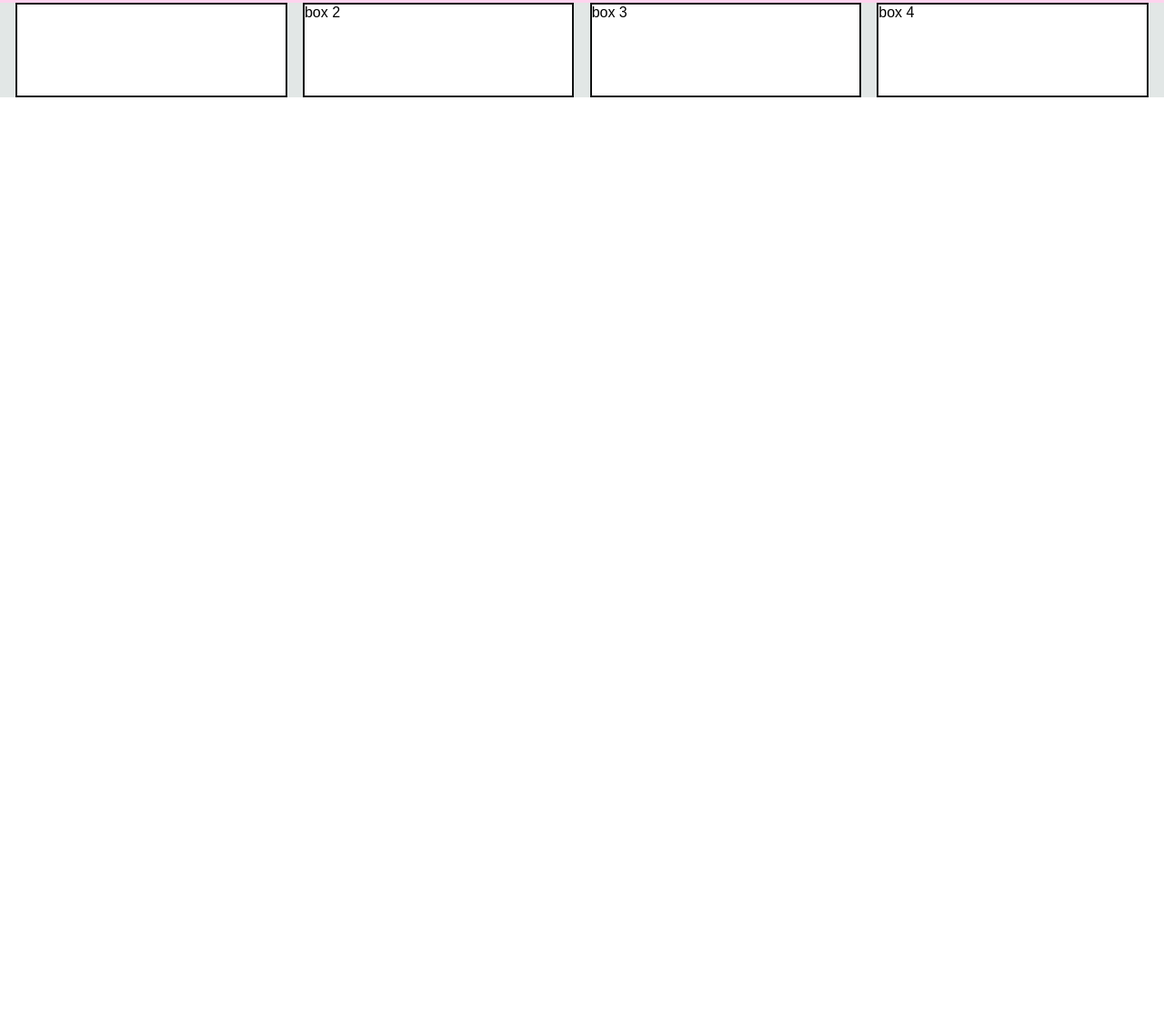
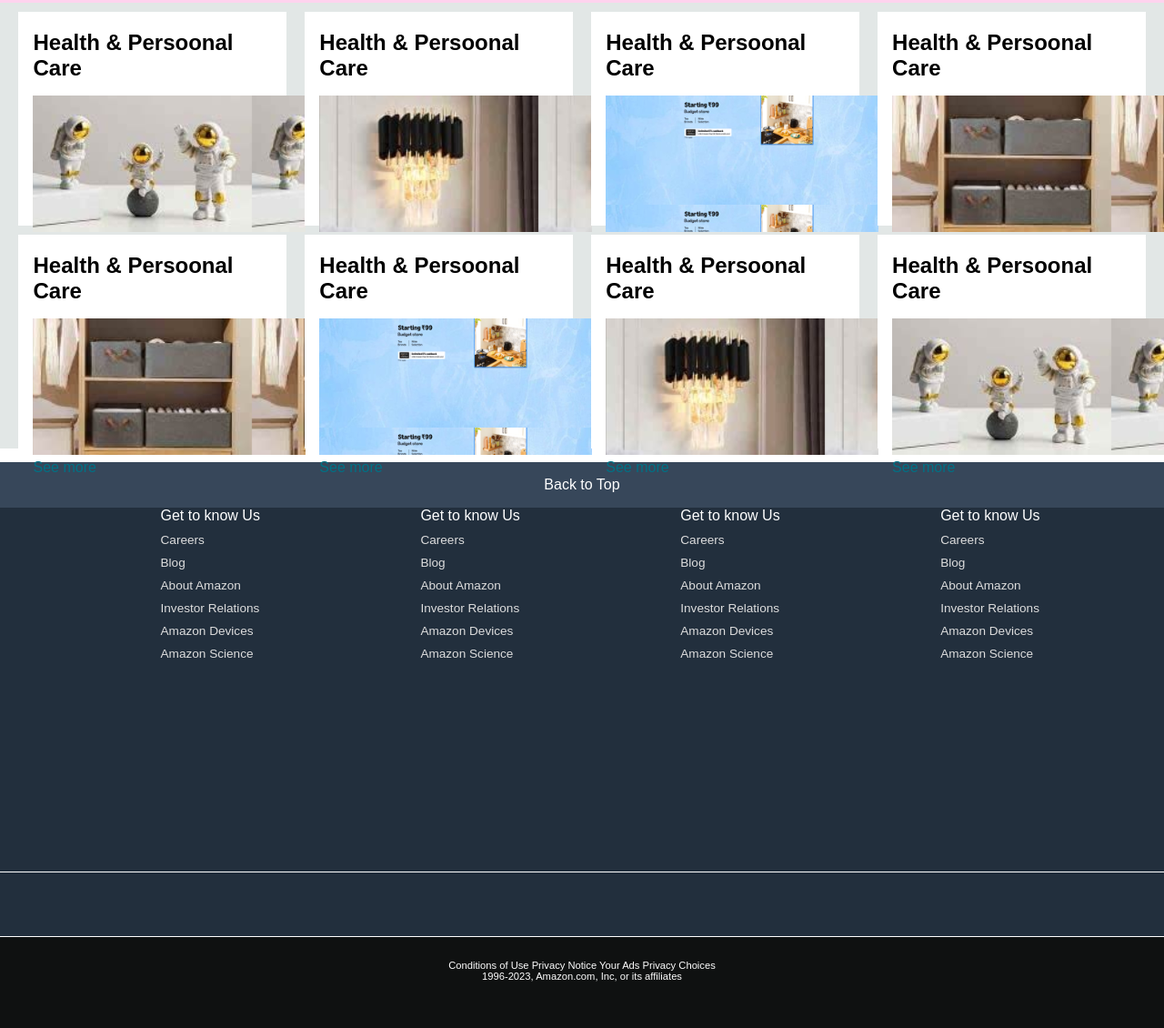
Before and after one commit to swati-singh2026/Project, a plain HTML site: page Index.html in a window 1280 px wide. Shown: the part 399-1529 px from the top of the page at 91% size. Before the commit the page ends 800 px from the top, so only its background shows below. Drawn offline with Linux system fonts and the light colour scheme.

Commit message:
added panelin html and css

```diff
--- a/Index.html
+++ b/Index.html
@@ -81,11 +81,144 @@
     </div>
     <div class="shop-section">
       <div class="box1 box">
-        <h2></h2>
+        <div class="box-content">
+          <h2>Health & Persoonal Care</h2>
+          <div
+            class="box-img"
+            style="background-image: url(&quot;box\ top\ 1.jpg&quot;)"
+          ></div>
+          <p>See more</p>
+        </div>
       </div>
-      <div class="box2 box">box 2</div>
-      <div class="box3 box">box 3</div>
-      <div class="box4 box">box 4</div>
+      <div class="box2 box">
+        <div class="box-content">
+          <h2>Health & Persoonal Care</h2>
+          <div
+            class="box-img"
+            style="background-image: url(&quot;box\ top\ 2.jpg&quot;)"
+          ></div>
+          <p>See more</p>
+        </div>
+      </div>
+      <div class="box3 box">
+        <div class="box-content">
+          <h2>Health & Persoonal Care</h2>
+          <div
+            class="box-img"
+            style="background-image: url(&quot;box\ top\ 3.jpg&quot;)"
+          ></div>
+          <p>See more</p>
+        </div>
+      </div>
+      <div class="box4 box">
+        <div class="box-content">
+          <h2>Health & Persoonal Care</h2>
+          <div
+            class="box-img"
+            style="background-image: url(&quot;box\ top\ 4.jpg&quot;)"
+          ></div>
+          <p>See more</p>
+        </div>
+      </div>
+      <div class="box1 box">
+        <div class="box-content">
+          <h2>Health & Persoonal Care</h2>
+          <div
+            class="box-img"
+            style="background-image: url(&quot;box\ top\ 4.jpg&quot;)"
+          ></div>
+          <p>See more</p>
+        </div>
+      </div>
+      <div class="box1 box">
+        <div class="box-content">
+          <h2>Health & Persoonal Care</h2>
+          <div
+            class="box-img"
+            style="background-image: url(&quot;box\ top\ 3.jpg&quot;)"
+          ></div>
+          <p>See more</p>
+        </div>
+      </div>
+      <div class="box1 box">
+        <div class="box-content">
+          <h2>Health & Persoonal Care</h2>
+          <div
+            class="box-img"
+            style="background-image: url(&quot;box\ top\ 2.jpg&quot;)"
+          ></div>
+          <p>See more</p>
+        </div>
+      </div>
+      <div class="box1 box">
+        <div class="box-content">
+          <h2>Health & Persoonal Care</h2>
+          <div
+            class="box-img"
+            style="background-image: url(&quot;box\ top\ 1.jpg&quot;)"
+          ></div>
+          <p>See more</p>
+        </div>
+      </div>
     </div>
+
+    <footer>
+      <div class="footer">
+        <div class="footer-panel1">Back to Top</div>
+        <div class="footer-panel2">
+          <ul>
+            <p>Get to know Us</p>
+
+            <a>Careers</a>
+            <a>Blog</a>
+            <a>About Amazon</a>
+            <a>Investor Relations</a>
+            <a>Amazon Devices</a>
+            <a>Amazon Science</a>
+          </ul>
+          <ul>
+            <p>Get to know Us</p>
+
+            <a>Careers</a>
+            <a>Blog</a>
+            <a>About Amazon</a>
+            <a>Investor Relations</a>
+            <a>Amazon Devices</a>
+            <a>Amazon Science</a>
+          </ul>
+          <ul>
+            <p>Get to know Us</p>
+
+            <a>Careers</a>
+            <a>Blog</a>
+            <a>About Amazon</a>
+            <a>Investor Relations</a>
+            <a>Amazon Devices</a>
+            <a>Amazon Science</a>
+          </ul>
+          <ul>
+            <p>Get to know Us</p>
+
+            <a>Careers</a>
+            <a>Blog</a>
+            <a>About Amazon</a>
+            <a>Investor Relations</a>
+            <a>Amazon Devices</a>
+            <a>Amazon Science</a>
+          </ul>
+        </div>
+        <div class="footer-panel3"></div>
+      </div>
+      <div class="footer-panel4">
+        <div class="pages">
+          <a>Conditions of Use</a>
+          <a>Privacy Notice</a>
+          <a> Your Ads Privacy Choices</a>
+        </div>
+        <div class="copyright">
+          <p>1996-2023, Amazon.com, Inc, or its affiliates</p>
+        </div>
+      </div>
+    </footer>
   </body>
 </html>
--- a/Style.css
+++ b/Style.css
@@ -167,12 +167,89 @@
 
 .shop-section {
   display: flex;
+  flex-wrap: wrap;
   justify-content: space-evenly;
   background-color: #e2e7e6;
 }
 .box {
-  border: 2px solid #0f1111;
-  height: 100px;
+  height: 200px;
   width: 23%;
   background-color: white;
+  padding: 20px 0px 15px;
+  margin-top: 10px;
 }
+.box-img {
+  height: 150px;
+  width: 300px;
+  justify-content: center;
+  align-items: center;
+  background-size: contain;
+  margin-top: 1rem;
+  margin-bottom: 5px;
+}
+.box-content {
+  margin-left: 1rem;
+  margin-right: 1rem;
+}
+.box-content p {
+  color: #007185;
+}
+
+/** Footer **/
+
+.footer {
+  margin-top: 15px;
+}
+.footer-panel1 {
+  background-color: #37475a;
+  color: white;
+  height: 50px;
+  display: flex;
+  justify-content: center;
+  align-items: center;
+  font-size: o.85rem;
+}
+.footer-panel2 {
+  background-color: #222f3d;
+  color: white;
+  height: 400px;
+  display: flex;
+  justify-content: space-evenly;
+}
+
+.footer-panel2 a {
+  display: block;
+  font-size: 0.85rem;
+  margin-top: 10px;
+  color: #dddddd;
+}
+.footer-panel3 {
+  background-color: #222f3d;
+  color: white;
+  border-top: 1px solid white;
+  height: 70px;
+  display: flex;
+  justify-content: center;
+}
+.fa-brands fa-amazon {
+  background-color: aliceblue;
+  background-size: cover;
+  height: 600px;
+  width: 100px;
+  justify-content: center;
+  align-items: center;
+}
+.footer-panel4 {
+  background-color: #0f1111;
+  margin-top: 0.7px;
+  color: white;
+  height: 100px;
+  font-size: 0.7rem;
+  text-align: center;
+}
+.pages {
+  padding-top: 25px;
+}
+.copyright {
+  padding: 0.1px;
+}
```
